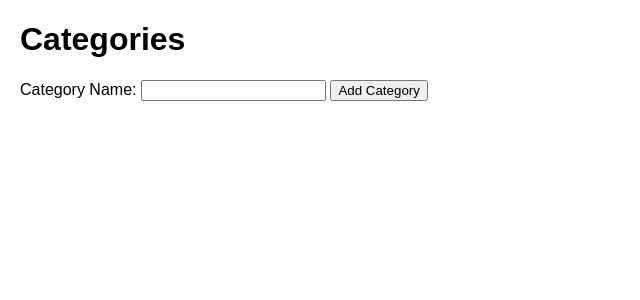
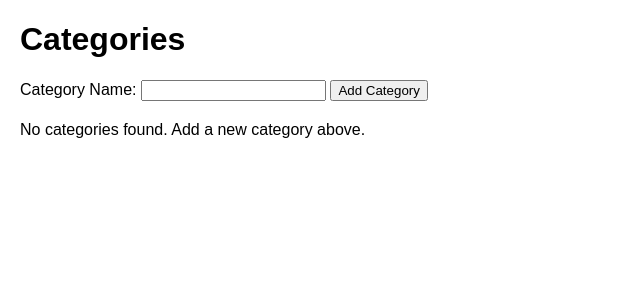
Before and after one commit to aliosmanzengin/BudgetTrackerApp, a Flask app: page /categories-page in a window 1280 px wide. Shown: the part 38-338 px from the top of the page, without its empty margins (0-640 px from the left). Run offline with Flask 3, Linux system fonts and the light colour scheme; data that the repository does not hold is empty.

Commit message:
fix ui 500 redirection

```diff
--- a/app/routes.py
+++ b/app/routes.py
@@ -49,7 +49,6 @@ def create_category() -> Union[Response, tuple]:
     new_category = Category(name=name)
     db.session.add(new_category)
     db.session.commit()
-
     logging.info(f'Category {name} created successfully')
 
     if request.is_json:
@@ -63,7 +62,7 @@ def create_category() -> Union[Response, tuple]:
     else:
         categories = Category.query.all()
         logging.info('Rendering template for category creation response')
-        return render_template('category_result.html', categories=categories), 200
+        return render_template('categories.html', categories=categories), 200
 
 
 @main.route('/categories', methods=['GET'])
--- a/app/templates/categories.html
+++ b/app/templates/categories.html
@@ -7,9 +7,15 @@
     <input type="text" id="name" name="name" required>
     <button type="submit">Add Category</button>
 </form>
+
+{% if categories %}
 <ul>
     {% for category in categories %}
         <li>{{ category.name }}</li>
     {% endfor %}
 </ul>
+{% else %}
+<p>No categories found. Add a new category above.</p>
+{% endif %}
+
 {% endblock %}
```
